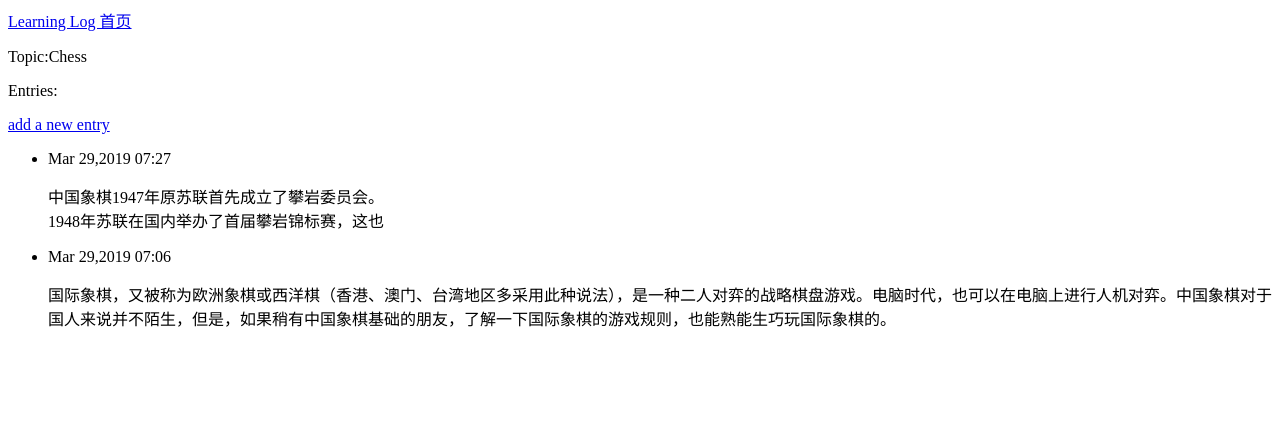
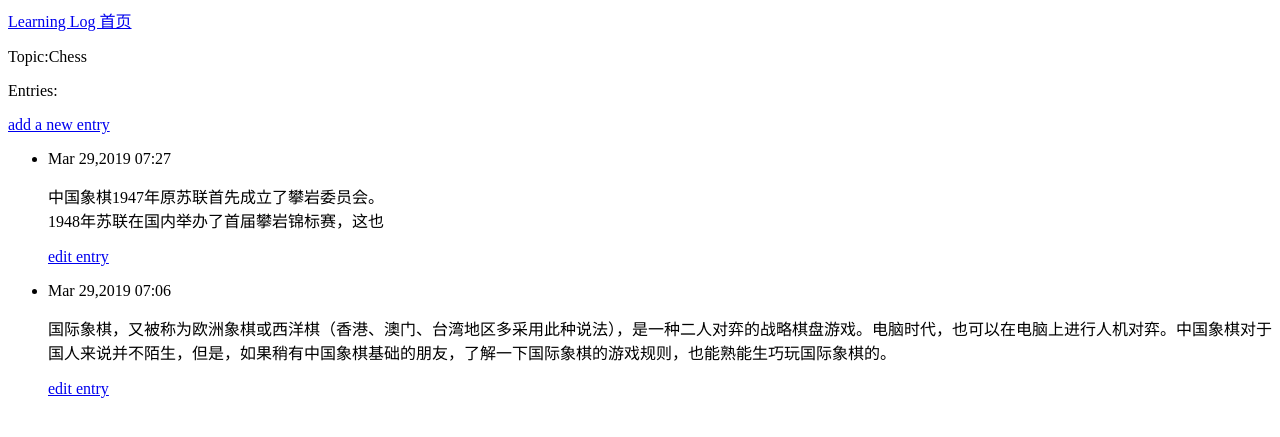
Before and after one commit to kajskj753/learninglog, a Django app: page /topic/1/ in a window 1280 px wide. Shown: the top 437 px of the page. Run offline with Django 3.2, Linux system fonts and the light colour scheme; data comes from the database, SQL or seed files in the repository; both versions use the stored data as it was after the commit.

Commit message:
初步，差登陆

```diff
--- a/learning_log/MyApp/urls.py
+++ b/learning_log/MyApp/urls.py
@@ -10,5 +10,6 @@ urlpatterns = [
     re_path(r'^new_topic/$',views.new_topic,name = 'new_topic'),
     #用于添加新条目的页面
     re_path(r'^new_entry/(?P<topic_id>\d+)/$',views.new_entry,name = 'new_entry'),
-
+    #用于编辑条目的页面
+    re_path(r'^edit_entry/(?P<entry_id>\d+)/$',views.edit_entry,name = 'edit_entry')
 ]
--- a/learning_log/MyApp/views.py
+++ b/learning_log/MyApp/views.py
@@ -9,7 +9,7 @@ def index(request):
 
 
 def topic(request,topic_id):
-    """显示所有主题"""
+
 
     topic = Topic.objects.get(id=topic_id)
     entries = topic.entry_set.order_by('-data_added')
@@ -17,12 +17,15 @@ def topic(request,topic_id):
     return render(request,'MyApp/topic.html',context)
 
 def topics(request):
+    """显示所有主题"""
+
+
     topics = Topic.objects.order_by('data_added')
     context = {'topics':topics}
     return render(request,'MyApp/topics.html',context)
 
 def new_topic(request):
-    """添加新主题"""
+    """添加新主题,表单"""
     if request.method !='POST':
         #未提交数据,创建一个新表单
         form = TopicForm()
@@ -42,7 +45,7 @@ def new_topic(request):
     return render(request,'MyApp/new_topic.html',context)
 
 def new_entry(request,topic_id):
-    """在特定的主题中添加新的条目"""
+    """在特定的主题中添加新的条目,表单"""
     topic = Topic.objects.get(id =topic_id)
 
     if request.method!='POST':
@@ -60,3 +63,22 @@ def new_entry(request,topic_id):
     context = {'topic':topic,'form':form}
     # return render(request,'MyApp/new_entry.html',context)
     return render(request, 'MyApp/new_entry.html', context)
+
+def edit_entry(request,entry_id):
+    """编辑既有条目"""
+    entry = Entry.objects.get(id=entry_id)
+    topic = entry.topic
+
+    if request.method != 'POST':
+        #初次请求，使用当前条目填充表单
+        form =EnteyForm(instance=entry)
+    else:
+        #POST提交的数据，对数据进行处理
+        form = EnteyForm(instance=entry,data=request.POST)
+        if form.is_valid():
+            form.save()
+            return HttpResponseRedirect(reverse('MyApp:topic',args=[topic.pk]))
+
+
+    context = {'entry':entry,'topic':topic,'form':form}
+    return render(request,'MyApp/edit_entry.html',context)
--- a/learning_log/templates/MyApp/topic.html
+++ b/learning_log/templates/MyApp/topic.html
@@ -10,7 +10,8 @@
     {% for entry in entries %}
     <li>
     <p> {{ entry.data_added|date:'M d,Y H:i' }}</p>
-        {{ entry.text|linebreaks }}
+      <p>  {{ entry.text|linebreaks }}</p>
+    <p><a href="{% url 'MyApp:edit_entry'  entry.id %}">edit entry</a></p>
     </li>
          {% empty %}
         <li>
```
Also changed, not shown: learning_log/templates/MyApp/edit_entry.html (added, +17 -0 lines), learning_log/db.sqlite3.
